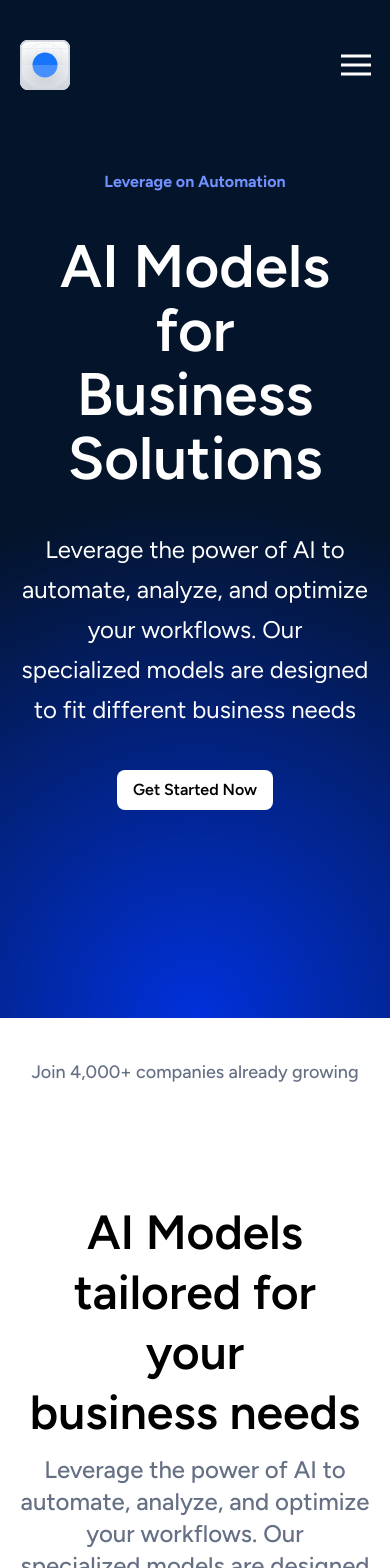
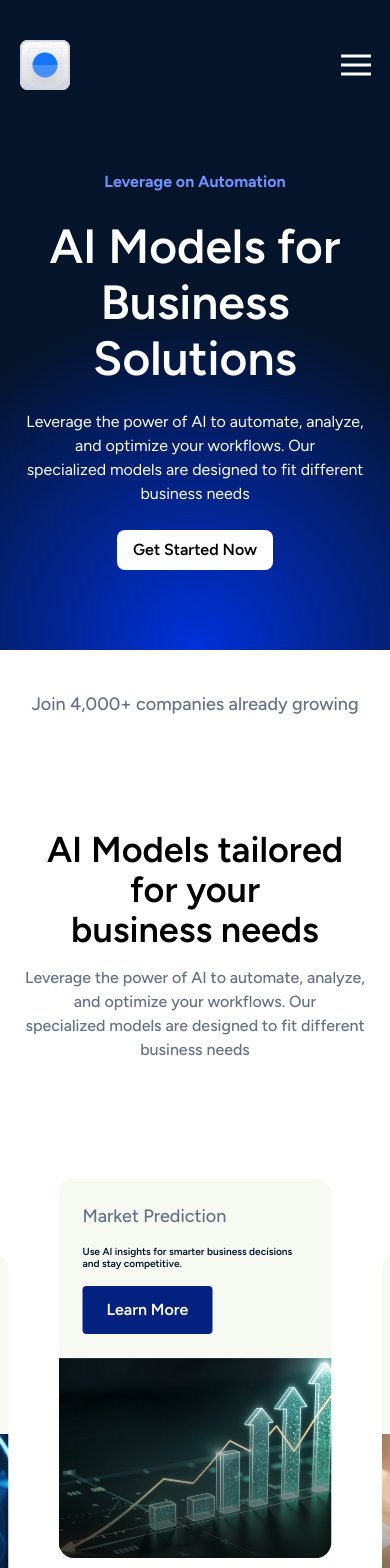
Before and after one commit to dhanielcodes/alpha, a Next.js app: page / in a window 390 px wide. Shown: the top 1568 px of the page. Built offline with nearby package versions, Linux system fonts and the light colour scheme.

Commit message:
Refactor SectionHeader, FeaturesSection, and HeroSection for improved text responsiveness and styling; adjust font sizes and spacing for better presentation across devices.

```diff
--- a/src/components/bits/SectionHeader.tsx
+++ b/src/components/bits/SectionHeader.tsx
@@ -21,7 +21,7 @@ const SectionHeader: React.FC<SectionHeaderProps> = ({
           duration: 0.8,
           delay: 0.2,
         }}
-        className="text-6xl text-black font-semibold text-center"
+        className="text-4xl lg:text-6xl text-black font-semibold text-center"
       >
         {title}
       </motion.h2>
@@ -34,7 +34,7 @@ const SectionHeader: React.FC<SectionHeaderProps> = ({
           duration: 0.8,
           delay: 0.2,
         }}
-        className="text-tertiary text-2xl text-center font-medium my-2"
+        className="text-tertiary text-base lg:text-2xl text-center font-medium my-2"
       >
         {description}
       </motion.p>
--- a/src/components/sections/FeaturesSection.tsx
+++ b/src/components/sections/FeaturesSection.tsx
@@ -9,12 +9,12 @@ const FeaturesSection: React.FC = () => {
       <div className="max-w-main w-[90%] mx-auto">
         <SectionHeader
           title={
-            <span className="text-5xl text-black font-semibold text-center">
+            <span>
               AI Models tailored for your <br /> business needs
             </span>
           }
           description={
-            <span className="text-tertiary text-2xl text-center font-medium my-2">
+            <span>
               {" "}
               Leverage the power of AI to automate, analyze, and optimize your
               workflows. Our <br /> specialized models are designed to fit
--- a/src/components/sections/HeroSection.tsx
+++ b/src/components/sections/HeroSection.tsx
@@ -12,7 +12,7 @@ const HeroSection = () => {
     }, 4500);
   }, []);
   return (
-    <div className="max-w-main mx-auto w-[90%] py-10 pb-52 text-center space-y-10">
+    <div className="max-w-main mx-auto w-[90%] py-10 lg:pb-52 pb-20 text-center lg:space-y-10 space-y-6">
       <motion.p
         animate={{
           opacity: loading ? 0 : 1,
@@ -29,7 +29,7 @@ const HeroSection = () => {
           transform: loading ? "translateY(10%)" : "translateY(0%)",
           type: "spring",
         }}
-        className="lg:text-8xl text-6xl lg:leading-24 leading-16 font-semibold text-white"
+        className="lg:text-8xl text-5xl lg:leading-24 leading-14 font-semibold text-white"
       >
         AI Models for <br /> Business Solutions
       </motion.h1>
@@ -39,7 +39,7 @@ const HeroSection = () => {
           transform: loading ? "translateY(10%)" : "translateY(0%)",
           type: "spring",
         }}
-        className="text-2xl leading-10 text-white"
+        className="lg:text-2xl text-base lg:leading-10 leading-6 text-white"
       >
         Leverage the power of AI to automate, analyze, and optimize your
         workflows. Our <br /> specialized models are designed to fit different
```
